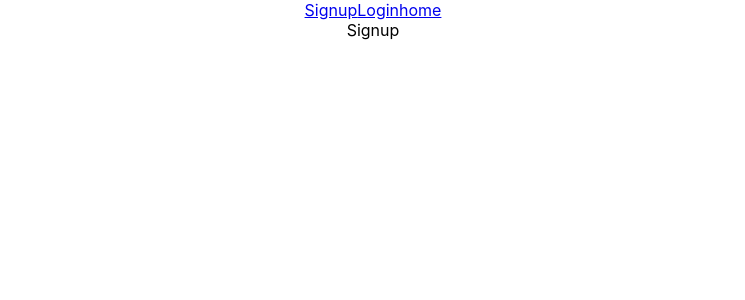
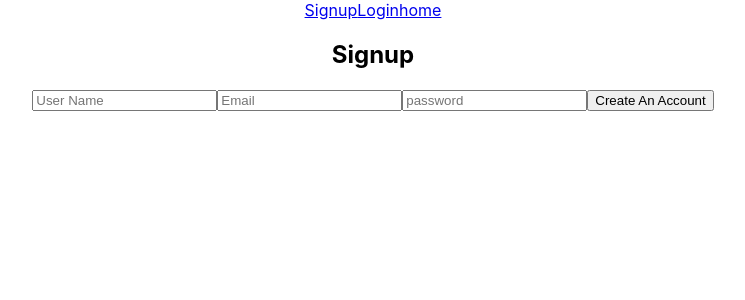
Before and after one commit to snchristian/Gamer-s-Emporium, a React (Create React App) app in the folder client/: page /signup in a window 1280 px wide. Shown: the top 300 px of the page, without its empty margins (267-1012 px from the left). Built offline with nearby package versions, Linux system fonts and the light colour scheme.

Commit message:
add signup form

```diff
--- a/client/src/components/Authentication/Signup.js
+++ b/client/src/components/Authentication/Signup.js
@@ -1,9 +1,34 @@
-import {React} from "react"
+import {React,useState} from "react"
 
 
 function Signup() {
+
+    const [newUserData,setNewUserData] = useState({
+        username: "",
+        email: "",
+        password: "",
+        firstname: "",
+    })
+
+    function handleChange(event) {
+        setNewUserData({
+          ...newUserData,
+          [event.target.name]: event.target.value
+        })
+      }
+
+
   return (
-    <div>Signup</div>
+    <div>
+        <form>
+            <h2>Signup</h2>
+            <input placeholder="User Name" type={"text"} name="username" id="username" value={newUserData.username} onChange={handleChange}/>
+            <input placeholder="Email" type={"text"} name="email" id="email"  value={newUserData.email} onChange={handleChange}/>
+            <input placeholder="password" type={"text"} name="password" id="password" value={newUserData.password} onChange={handleChange}/>
+            <input type={"submit"} value="Create An Account"/>
+        </form>
+
+    </div>
   )
 }
 
```
